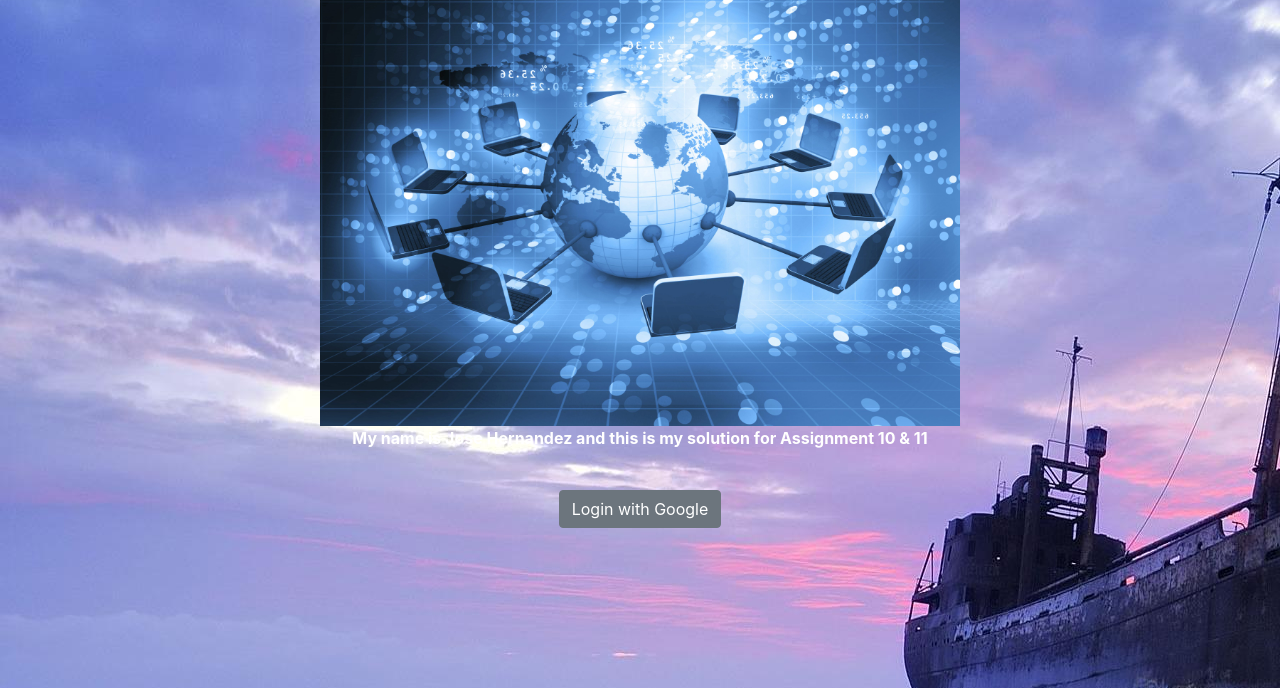
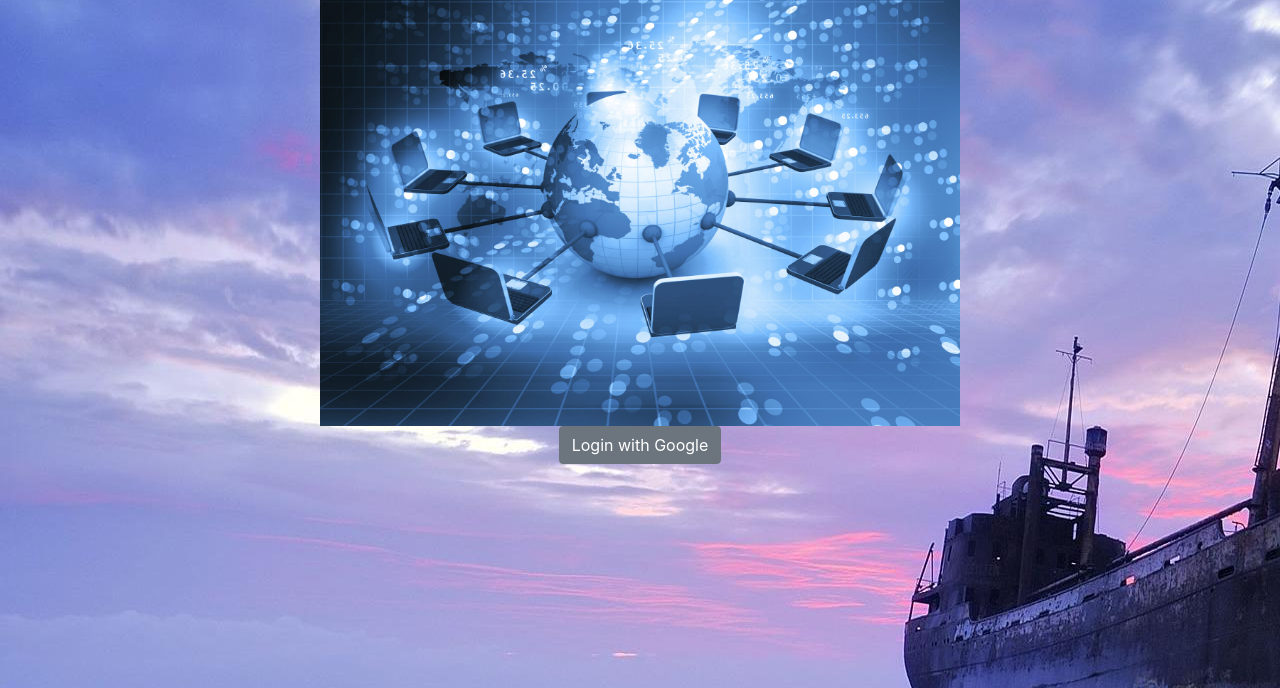
Before and after one commit to mkrau009/newweb, a Flask app: page / in a window 1280 px wide. Shown: the part 57-745 px from the top of the page. Run offline with Flask 2, Linux system fonts and the light colour scheme; some libraries are stand-ins or nearby versions.

Commit message:
Update home.html

```diff
--- a/templates/home.html
+++ b/templates/home.html
@@ -2,7 +2,6 @@
 {% block content %}
   <h1>Welcome!</h1>
   <img src="./static/networking.jpg" alt="Class Logo" width="50%">
-  <p><strong>My name is Jose Hernandez and this is my solution for Assignment 10 & 11</strong></p>
   <br>
   <a class="btn btn-secondary" href="{{url_for('login')}}" role="button">Login with Google</a>
 {% endblock %}
```
